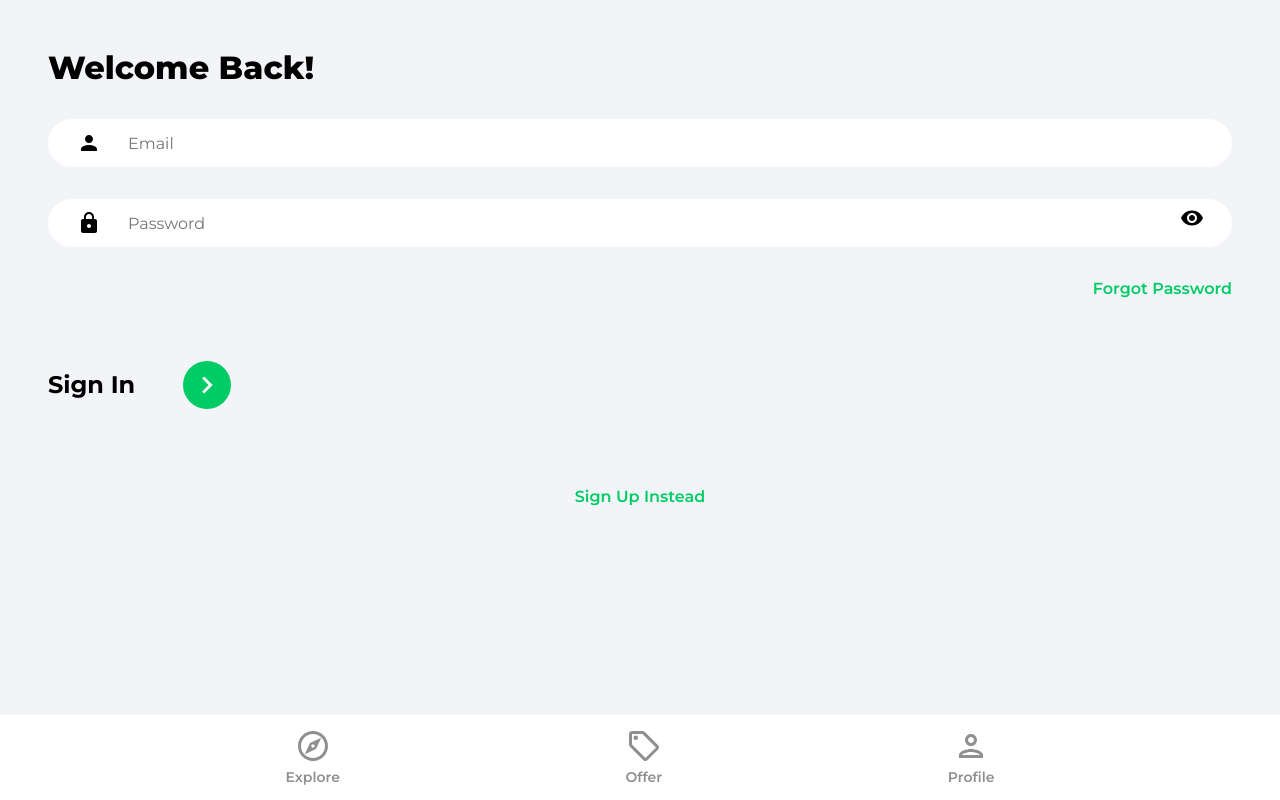
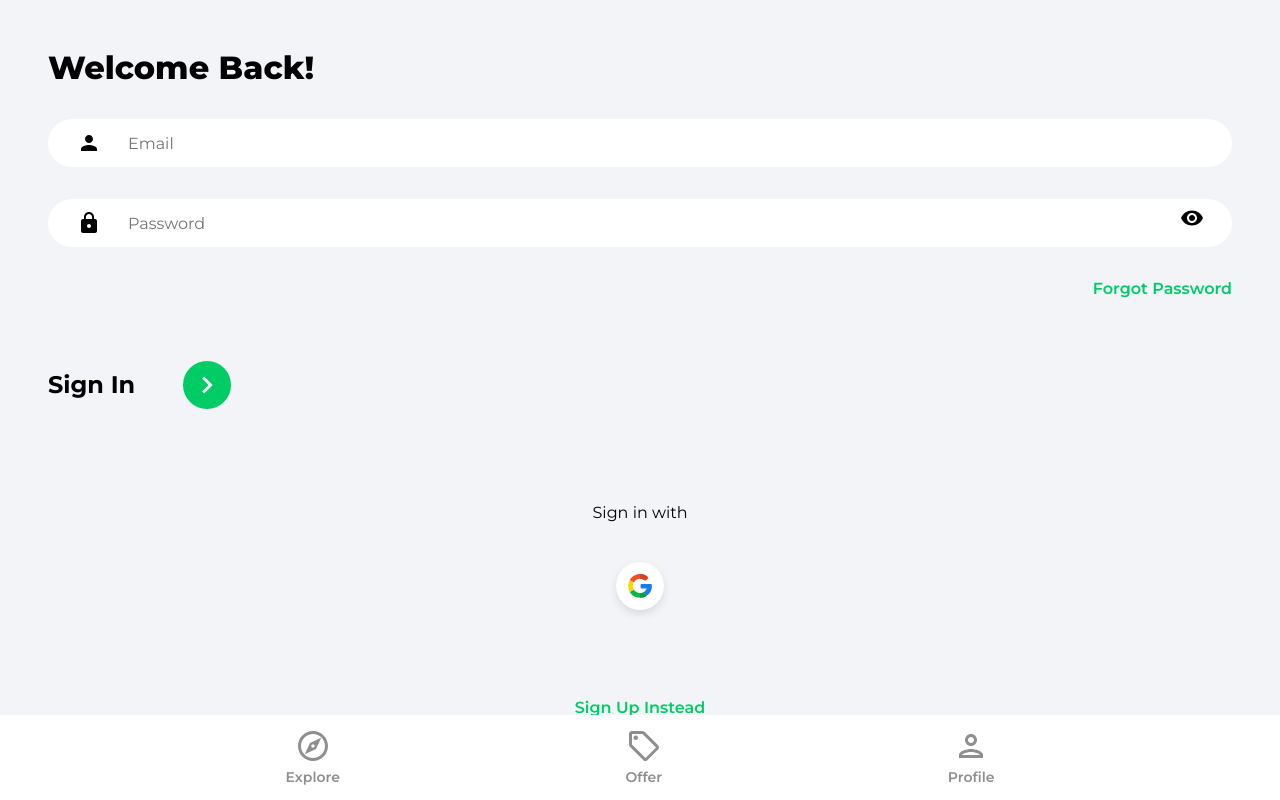
Before and after one commit to kkata/house-marketplace, a React (Create React App) app: page /sign-in in a window 1280 px wide. Built offline with nearby package versions, Linux system fonts and the light colour scheme; no server answers.

Commit message:
google OAuth

```diff
--- /dev/null
+++ b/src/components/OAuth.tsx
@@ -0,0 +1,43 @@
+import { useLocation, useNavigate } from "react-router-dom";
+import { getAuth, signInWithPopup, GoogleAuthProvider } from "firebase/auth";
+import { doc, setDoc, getDoc, serverTimestamp } from "firebase/firestore";
+import { db } from "../firebase.config";
+import { toast } from "react-toastify";
+import googleIcon from "../assets/svg/googleIcon.svg";
+
+export const OAuth = () => {
+  const navigate = useNavigate();
+  const location = useLocation();
+
+  const onGoogleClick = async () => {
+    try {
+      const auth = getAuth();
+      const provider = new GoogleAuthProvider();
+      const result = await signInWithPopup(auth, provider);
+      const user = result.user;
+
+      const docRef = doc(db, "users", user.uid);
+      const docSnapshot = await getDoc(docRef);
+
+      if (!docSnapshot.exists) {
+        await setDoc(doc(db, "users", user.uid), {
+          name: user.displayName,
+          email: user.email,
+          timestamp: serverTimestamp(),
+        });
+      }
+      navigate("/");
+    } catch (error) {
+      toast.error("Could not sign in with Google");
+    }
+  };
+
+  return (
+    <div className="socialLogin">
+      <p>Sign {location.pathname === "/sign-up" ? "up" : "in"} with </p>
+      <button className="socialIconDiv" onClick={onGoogleClick}>
+        <img className="socialIconImg" src={googleIcon} alt="google" />
+      </button>
+    </div>
+  );
+};
--- a/src/pages/SignIn.tsx
+++ b/src/pages/SignIn.tsx
@@ -4,6 +4,7 @@
 import { getAuth, signInWithEmailAndPassword } from "firebase/auth";
 import { ReactComponent as ArrowRightIcon } from "../assets/svg/keyboardArrowRightIcon.svg";
 import visibilityIcon from "../assets/svg/visibilityIcon.svg";
+import { OAuth } from "../components/OAuth";
 
 export const SignIn = () => {
   const [showPassword, setShowPassword] = useState(false);
@@ -86,7 +87,7 @@
           </div>
         </form>
 
-        {/* Google Auth */}
+        <OAuth />
 
         <Link to="/sign-up" className="registerLink">
           Sign Up Instead
--- a/src/pages/SignUp.tsx
+++ b/src/pages/SignUp.tsx
@@ -4,10 +4,11 @@
 import { createUserWithEmailAndPassword, updateProfile } from "firebase/auth";
 import { setDoc, doc, serverTimestamp } from "firebase/firestore";
 import { db } from "../firebase.config";
-import { auth } from "../firebase.config"; // for local
-// import { getAuth } from "firebase/auth"; // for production
+// import { auth } from "../firebase.config"; // for local
+import { getAuth } from "firebase/auth"; // for production
 import { ReactComponent as ArrowRightIcon } from "../assets/svg/keyboardArrowRightIcon.svg";
 import visibilityIcon from "../assets/svg/visibilityIcon.svg";
+import { OAuth } from "../components/OAuth";
 
 export const SignUp = () => {
   const [showPassword, setShowPassword] = useState(false);
@@ -31,7 +32,7 @@
     e.preventDefault();
 
     try {
-      // const auth = getAuth(); // for production
+      const auth = getAuth(); // for production
 
       const userCredential = await createUserWithEmailAndPassword(
         auth,
@@ -118,7 +119,7 @@
           </div>
         </form>
 
-        {/* Google Auth */}
+        <OAuth />
 
         <Link to="/sign-in" className="registerLink">
           Sign In Instead
```
